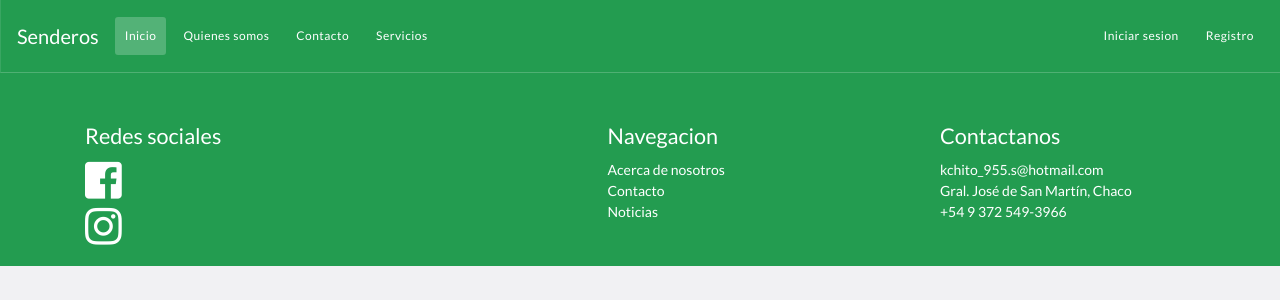
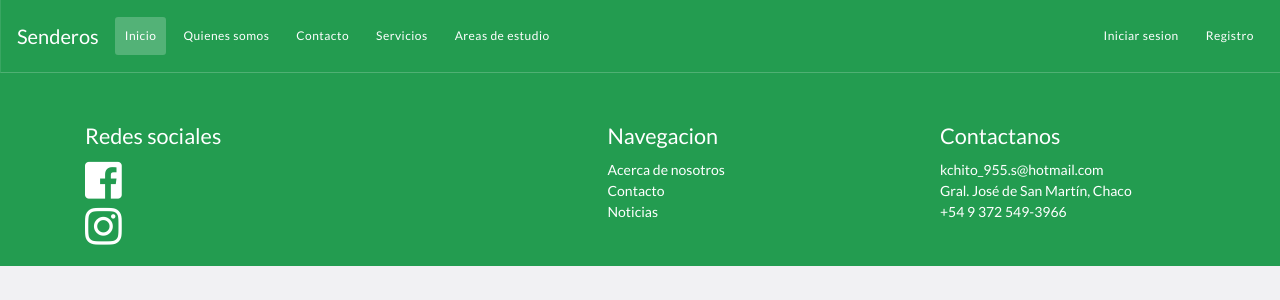
Before and after one commit to redmor1/Proyecto-Final-Reserva, a Django app: page /areas_de_estudio/ in a window 1280 px wide. Shown: the top 300 px of the page. Run offline with Django 4.2, Linux system fonts and the light colour scheme; some libraries are stand-ins or nearby versions.

Commit message:
agregar boton a barra de navegacion para ir a areas de estudio

```diff
--- a/reserva/templates/base.html
+++ b/reserva/templates/base.html
@@ -50,6 +50,9 @@
                 </li>
                 <li class="nav-item">
                     <a class="nav-link" href="{% url 'servicios' %}">Servicios</a>
+                </li>
+                <li class="nav-item">
+                    <a class="nav-link" href="{% url 'areas_de_estudio' %}">Areas de estudio</a>
                 </li>
 
             </ul>
```
